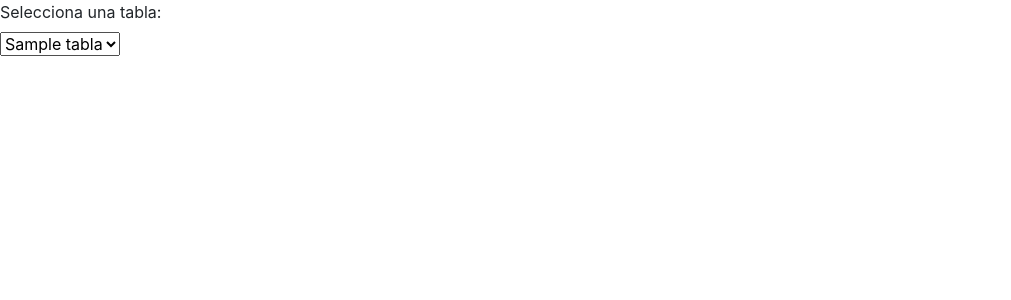
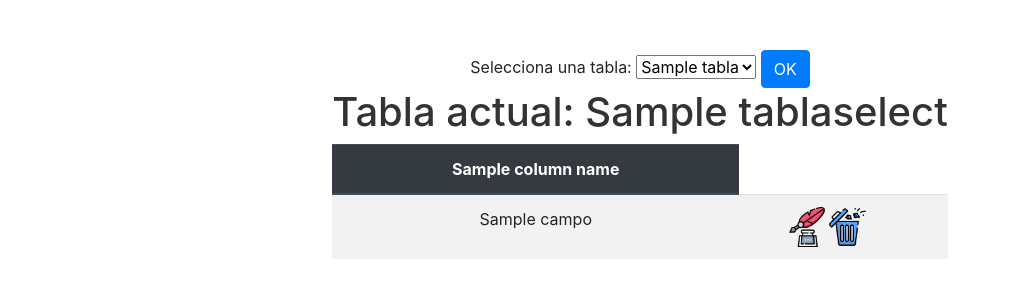
Before and after one commit to XxR1ch4rdxX/ProyectoIntegrador-Terraforce, a Flask app: template CRUD/flaskProject/templates/crud.html in a window 1280 px wide. Shown: the top 300 px of the page, without its empty margins (0-1011 px from the left). Run offline with Flask 3, Linux system fonts and the light colour scheme; the template is opened without the code that fills it: most values are stand-ins (such as "Sample title", 1, 10 or a date in 2020); some libraries are stand-ins or nearby versions.

Commit message:
Ya se muestran cosas , falta hacer las altas bajas y cambios

```diff
--- a/CRUD/flaskProject/app.py
+++ b/CRUD/flaskProject/app.py
@@ -6,8 +6,8 @@
 
 from colorama import init,Fore,Style
 import pyodbc
-from flask import Flask,render_template
-from flask_sqlalchemy import SQLAlchemy
+from flask import Flask,render_template,request
+
 
 
 init()
@@ -42,9 +42,13 @@ def index():  # put application's code here
 
     return render_template(template_name_or_list='index.html',titulo=titulo )
 
-@app.route('/crud')
-def signup():  # put application's code here
+
+
+@app.route('/crud',methods=['GET'])
+def consultartablas():  # put application's code here
     titulo = 'TerraForce'
+    tablaselect = request.args.get('tablaselect','')
+
     try:
         cursor.execute("""
                 SELECT TABLE_NAME
@@ -52,20 +56,41 @@ def signup():  # put application's code here
                 WHERE TABLE_TYPE = 'BASE TABLE' AND TABLE_CATALOG = ?
                 ORDER BY TABLE_NAME ASC;
             """, (database,))
+        tablas = [row.TABLE_NAME for row in cursor.fetchall()]
 
-        tablas = [row.TABLE_NAME for row in cursor.fetchall()]
-        return render_template('crud.html', titulo=titulo, tablas=tablas)
+        if tablaselect:
+            cursor.execute('SELECT * FROM ' + tablaselect)
+            rows = cursor.fetchall()
+            column_names = [column[0] for column in cursor.description]
+        else:
+            rows = []
+            column_names = []
+
+
+        return render_template('crud.html', titulo=titulo, tablas=tablas,tablaselect=tablaselect
+                               ,rows=rows,column_names=column_names),tablaselect
 
     except pyodbc.Error as e:
         error_message = f"Error al recuperar las tablas: {str(e)}"
         return render_template('error.html', error_message=error_message)
 
+@app.route('/remove', methods=['GET'])
+def remove():
+    registro_id = request.args.get('id')
+    tabla=request.args.get('tabla')
+    if registro_id:
+        try:
+            cursor.execute('DELETE FROM ' + tabla + ' WHERE TABLE_NAME = ?', (registro_id,))
+            connection.commit()
+        except:
+            return 'error'
+    return render_template('crud.html')
 
+@app.route('/edit', methods=['GET'])
+def edit():
 
-@app.route('/tablas/<nombretabla>')
-def ver_tablas(nombretabla):
-    return f'Seleccionaste la tabla {nombretabla}'
-
+    registro_id = request.args.get('id')
+    return registro_id
 
 @app.route('/about')
 def about():  # put application's code here
--- a/CRUD/flaskProject/static/CSS/index.css
+++ b/CRUD/flaskProject/static/CSS/index.css
@@ -24,3 +24,52 @@ p {
     color: #666;
     line-height: 1.6;
 }
+
+
+.btn-custom {
+    background: #39b06b;
+}
+.tablas{
+    padding-top: 50px;
+    text-align: center;
+    max-width: 600px;
+    margin: 0 auto;
+    background-color: #fff;
+    padding: 20px;
+    border-radius: 8px;
+    box-shadow: 0 0 10px rgba(0, 0, 0, 0.1);
+}
+
+.tabla{
+    text-align: center;
+    max-width: 900px;
+    margin: 0 auto;
+    border-color: #000000;
+    border-radius: 2px;
+    width: max-content;
+}
+.thead-custom{
+    width: max-content;
+}
+.menuselection{
+    text-align: center;
+    padding-top: 50px;
+}
+#remove{
+    width: 40px;
+    height: 40px;
+    background: rgba(214,213,169,0) ;
+    background-size: cover;
+    border: none   ;
+    background-repeat: no-repeat;
+    background-image: url("../images/compartimiento.ico");
+}
+#edit{
+    width: 40px;
+    height: 40px;
+    background: rgba(214,213,169,0) ;
+    background-size: cover;
+    border: none   ;
+    background-repeat: no-repeat;
+    background-image: url("../images/pluma-de-la-pluma.ico");
+}
--- a/CRUD/flaskProject/templates/about.html
+++ b/CRUD/flaskProject/templates/about.html
@@ -2,7 +2,6 @@
 <html lang="en">
 <head>
     <meta charset="UTF-8">
-    <link rel="icon" href="static/images/socios.ico">
     <link rel="icon" href="../static/images/socios.ico">
     <title>{{ titulo }}</title>
 </head>
--- a/CRUD/flaskProject/templates/crud.html
+++ b/CRUD/flaskProject/templates/crud.html
@@ -4,21 +4,57 @@
     <meta charset="UTF-8">
     <link rel="icon" href="../static/images/socios.ico">
     <title>{{ titulo }}</title>
+    <link rel="stylesheet" href="../static/CSS/index.css">
     <link  href="https://stackpath.bootstrapcdn.com/bootstrap/4.5.2/css/bootstrap.min.css" rel="stylesheet">
-    {% macro render_imputs(placeholder) %}
-        <input type="text" placeholder="{{ placeholder }}">
-    {% endmacro %}
 </head>
 <body>
-    <div class="tablas">
-    <label for="tabla">Selecciona una tabla:</label>
-        <form action="/tablas/{{ tablaselect }}" method="GET">
-          <select id="tabla" name="tabla">
+    <div class="menuselection">
+        <form action="/crud" method="GET">
+            <label for="tabla">Selecciona una tabla:</label>
+            <select id="tabla" name="tablaselect">
                 {% for tabla in tablas %}
                     <option value="{{ tabla }}">{{ tabla }}</option>
                 {% endfor %}
             </select>
+            <button type="submit" class="btn btn-primary">OK</button>
         </form>
     </div>
+    <div class="tabla">
+    <h1 class="text-center" id="ht">Tabla actual: {{ tablaselect }}</h1>
+    <div class="table-responsive">
+        <table class="table table-striped">
+            <thead class="thead-dark" >
+                <tr>
+                    {% for nombre in column_names %}
+                        <th>{{ nombre }}</th>
+                    {% endfor %}
+                </tr>
+            </thead>
+            <tbody>
+                {% for fila in rows %}
+                    <tr>
+                        {% for campo in fila %}
+                            <td>{{ campo }}
+                            </td>
+                        {% endfor %}
+                    <td>
+                    <td>
+                        <div class="row">
+                                <form action="/edit" method="GET" onsubmit="return obtenerID,(this);">
+                                    <input type="hidden" name="id" value="{{ fila.id }}">
+                                    <button type="submit" class="btn btn-primary" id="edit"></button>
+                                </form>
+                                <form action="/remove" method="GET" onsubmit="return obtenerID(this);">
+                                    <input type="hidden" name="id" value="{{ fila.id }}">
+                                    <button type="submit" class="btn btn-danger" id="remove"></button>
+                                </form>
+                        </div>
+                    </td>
+                    </tr>
+                {% endfor %}
+            </tbody>
+        </table>
+    </div>
+</div>
 </body>
 </html>
```
Also changed, not shown: CRUD/flaskProject/static/images/compartimiento.ico (added), CRUD/flaskProject/static/images/pluma-de-la-pluma.ico (added).
